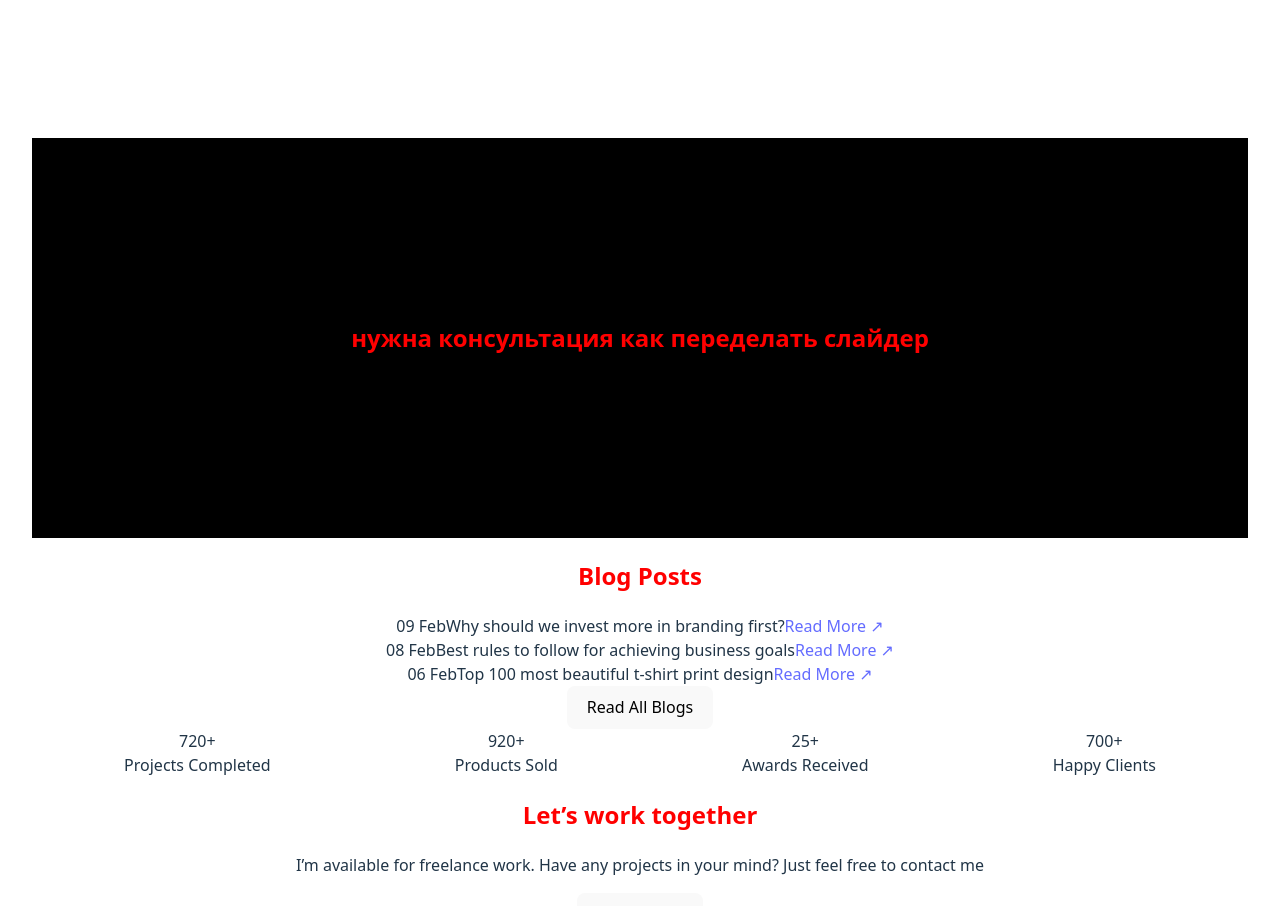
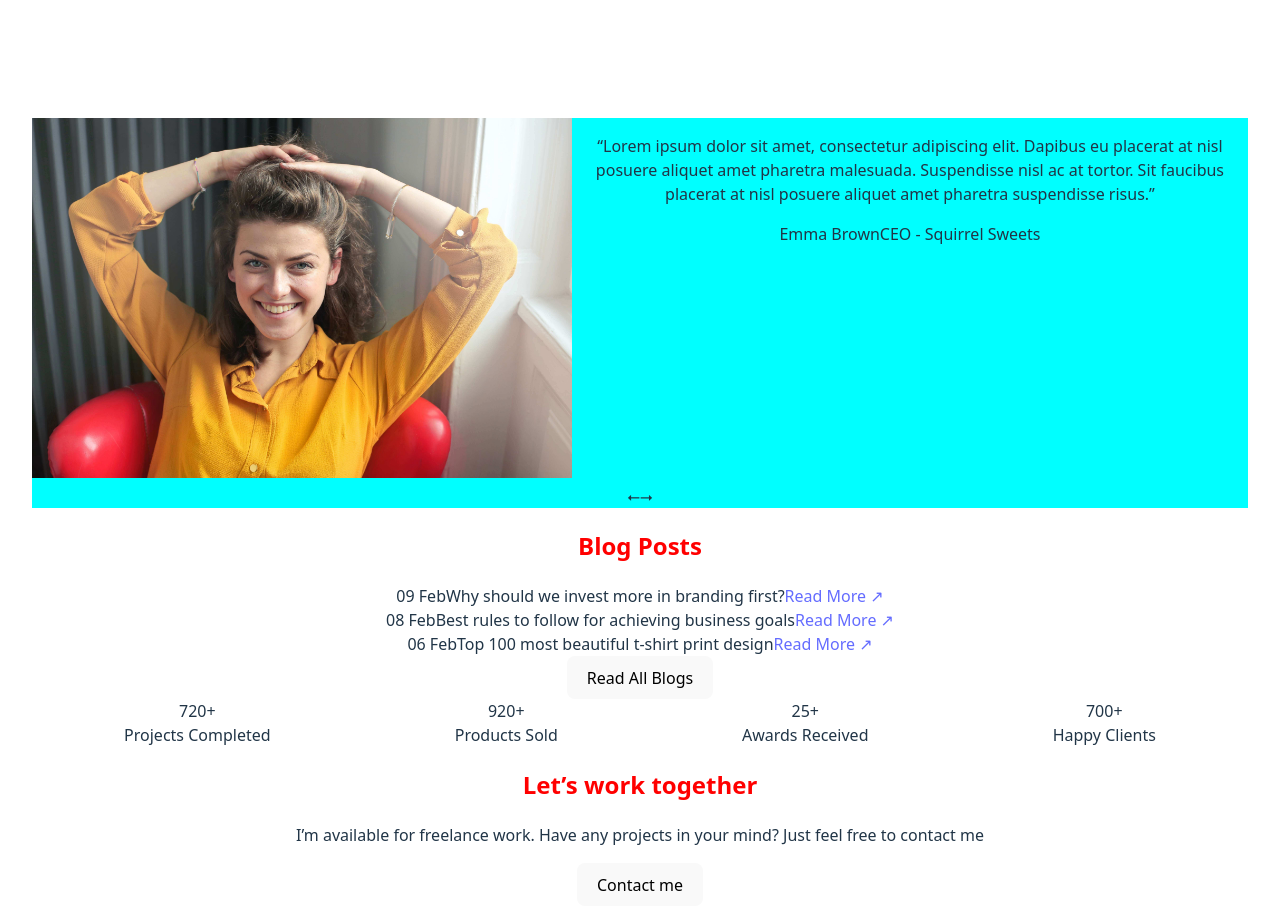
Before and after one commit to Anton-013/portfolio, a React (Vite) app: page / in a window 1280 px wide. Shown: the part 3417-4323 px from the top of the page. Built offline with nearby package versions, Linux system fonts and the light colour scheme.

Commit message:
add slider Testimony

```diff
--- a/src/layout/sections/testimony/Testimony.tsx
+++ b/src/layout/sections/testimony/Testimony.tsx
@@ -1,17 +1,70 @@
 import React from "react";
 import styled from "styled-components";
+import photo from "../../../assets/images/photo-comment.jfif";
+import { FlexWrapper } from "../../../components/FlexWrapper";
 
 export const Testimony = () => {
     return (
-        <Help>нужна консультация как переделать слайдер</Help>
+        <StyledTestimony>
+            <SliderReview>
+                <Review>
+                    <FlexWrapper>
+                        <BlockImg>
+                            <Photo src={photo} alt="" />
+                        </BlockImg>
+                        <BlockText>
+                            <Text>“Lorem ipsum dolor sit amet, consectetur adipiscing elit. Dapibus eu placerat at nisl posuere aliquet amet pharetra malesuada. Suspendisse nisl ac at tortor. Sit faucibus placerat at nisl posuere aliquet amet pharetra suspendisse risus.”</Text>
+                            <Name>Emma Brown</Name>
+                            <TitleBar>CEO - Squirrel Sweets</TitleBar>
+                        </BlockText>
+                    </FlexWrapper>
+                    <Pagination>
+                        <span>⭠</span>
+                        <span>⭢</span>
+                    </Pagination>
+                </Review>
+            </SliderReview>
+        </StyledTestimony>
     )
 }
 
-const Help = styled.h2`
-    height: 50vh;
-    background-color: black;
-    color: red;
-    display: flex;
-    justify-content: center;
-    align-items: center;
+const StyledTestimony = styled.section`
+    background-color: aqua;
 `
+
+const SliderReview = styled.div`
+
+`
+
+const Review = styled.div`
+
+`
+
+const BlockImg = styled.div`
+
+`
+
+const Photo = styled.img`
+    max-width: 590px;
+    max-height: 360px;
+`
+
+const BlockText = styled.div`
+
+`
+
+const Text = styled.p`
+
+`
+
+const Name = styled.span`
+
+`
+
+const TitleBar = styled.span`
+
+`
+
+const Pagination = styled.div`
+
+`
```
